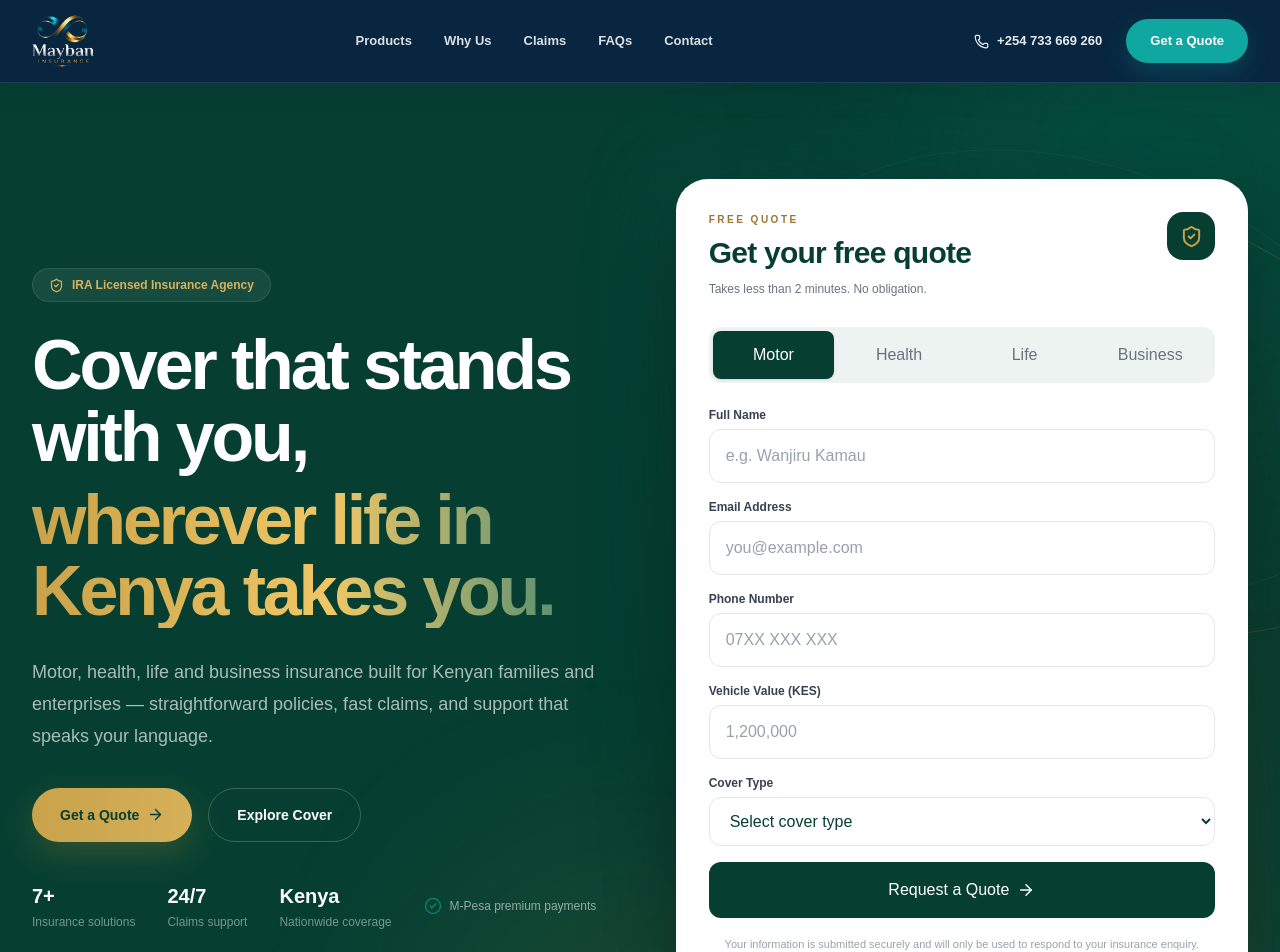
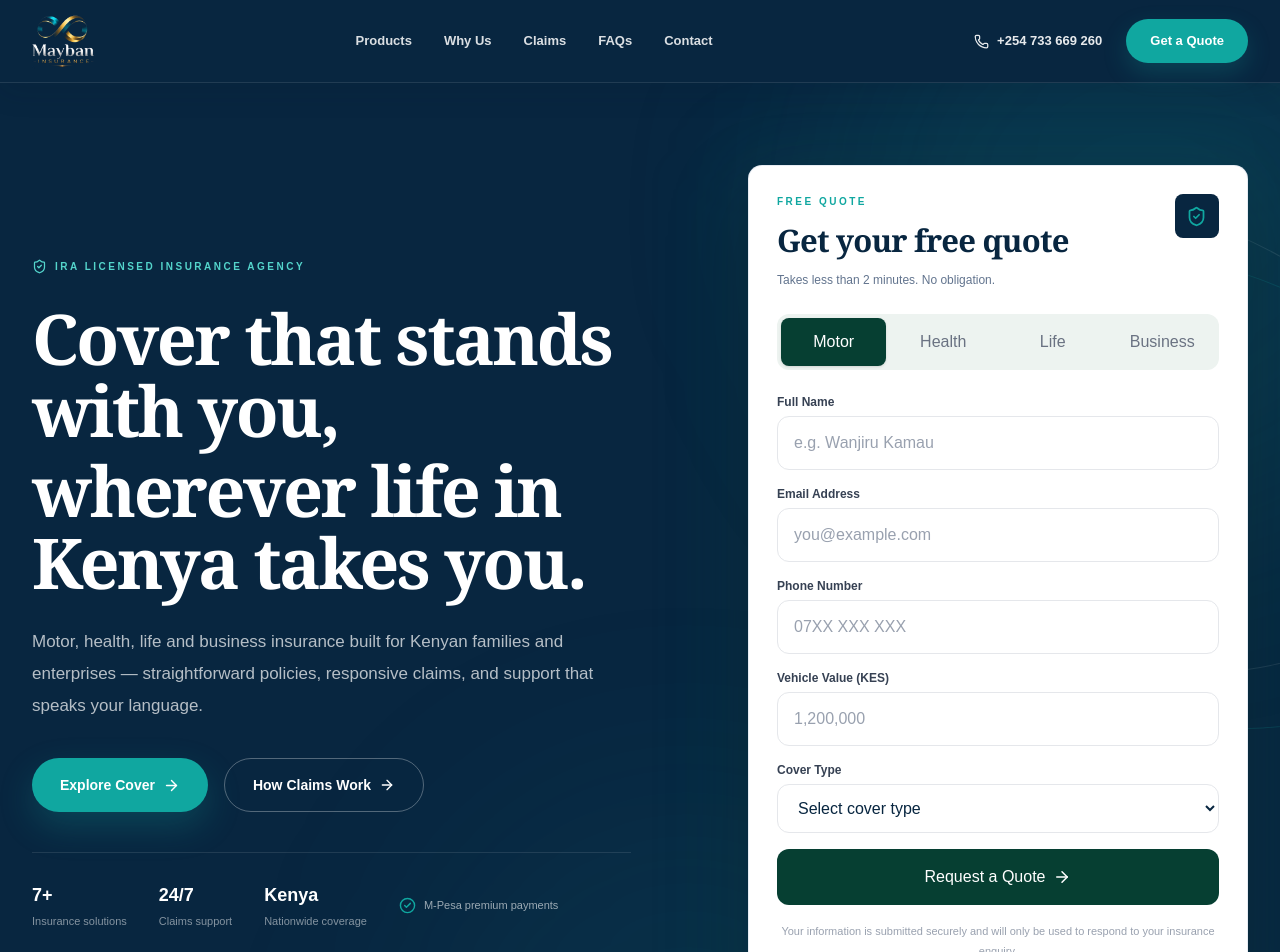
Before and after one commit to EugeneCodes254/mayban-insurance, a Next.js app: page / in a window 1280 px wide. Shown: the top 952 px of the page. Built offline with nearby package versions, Linux system fonts and the light colour scheme.

Commit message:
Redesign Mayban hero with premium insurance layout

```diff
--- a/src/components/Hero.tsx
+++ b/src/components/Hero.tsx
@@ -9,132 +9,99 @@ import { QuoteForm } from "./QuoteForm";
 
 export function Hero() {
   return (
-    <section
-      id="home"
-      className="relative overflow-hidden bg-[#063F32] text-white"
-    >
-      {/* Decorative glow */}
-      <div className="pointer-events-none absolute -right-40 -top-40 h-[520px] w-[520px] rounded-full bg-[#087F6E]/20 blur-[100px]" />
+    <section id="home" className="relative overflow-hidden bg-[#082640] text-white">
+      <div className="pointer-events-none absolute -right-44 -top-44 h-[620px] w-[620px] rounded-full bg-[#10A7A0]/12 blur-[110px]" />
+      <div className="pointer-events-none absolute -bottom-52 left-1/3 h-[520px] w-[520px] rounded-full bg-[#10A7A0]/8 blur-[110px]" />
+      <div className="pointer-events-none absolute right-[-180px] top-[120px] h-[460px] w-[700px] rounded-[50%] border border-white/10 rotate-[16deg]" />
+      <div className="pointer-events-none absolute right-[-230px] top-[175px] h-[460px] w-[700px] rounded-[50%] border border-[#10A7A0]/20 rotate-[16deg]" />
 
-      <div className="pointer-events-none absolute -bottom-40 left-1/3 h-[420px] w-[420px] rounded-full bg-[#C9A24A]/10 blur-[100px]" />
-
-      {/* Decorative lines */}
-      <div className="pointer-events-none absolute right-[-120px] top-[80px] h-[420px] w-[650px] rounded-[50%] border border-[#1d6574]/30 rotate-[18deg]" />
-
-      <div className="pointer-events-none absolute right-[-160px] top-[120px] h-[420px] w-[650px] rounded-[50%] border border-[#d7a23b]/20 rotate-[18deg]" />
-
-      <div className="relative mx-auto grid max-w-[1280px] gap-12 px-5 py-16 sm:px-8 lg:grid-cols-[1.02fr_0.98fr] lg:items-center lg:py-24">
-
-        {/* LEFT */}
-        <div>
-          <div className="mb-7 inline-flex items-center gap-2 rounded-full border border-white/10 bg-white/[0.07] px-4 py-2 text-xs font-semibold text-[#d8b15d] backdrop-blur">
+      <div className="relative mx-auto grid max-w-[1280px] gap-12 px-5 py-16 sm:px-8 lg:grid-cols-[1.04fr_0.96fr] lg:items-center lg:gap-16 lg:py-[82px]">
+        <div className="max-w-[700px]">
+          <div className="mb-7 inline-flex items-center gap-2 text-[10px] font-black uppercase tracking-[0.25em] text-[#54d4cb]">
             <ShieldCheck size={15} />
             IRA Licensed Insurance Agency
           </div>
 
-          <h1 className="max-w-[720px] text-[48px] font-black leading-[1.02] tracking-[-0.045em] sm:text-[62px] lg:text-[70px]">
+          <h1 className="max-w-[700px] font-serif text-[45px] font-bold leading-[1.03] tracking-[-0.035em] sm:text-[58px] lg:text-[70px]">
             Cover that stands with you,
-            <span className="mt-3 block bg-gradient-to-r from-[#C9A24A] via-[#f0c766] to-[#087F6E] bg-clip-text text-transparent">
+            <span className="mt-2 block text-white">
               wherever life in Kenya takes you.
             </span>
           </h1>
 
-          <p className="mt-7 max-w-[620px] text-base leading-8 text-white/65 sm:text-lg">
+          <p className="mt-7 max-w-[610px] text-[15px] leading-7 text-white/70 sm:text-[17px] sm:leading-8">
             Motor, health, life and business insurance built for Kenyan
-            families and enterprises — straightforward policies, fast claims,
-            and support that speaks your language.
+            families and enterprises — straightforward policies, responsive
+            claims, and support that speaks your language.
           </p>
 
           <div className="mt-9 flex flex-wrap gap-4">
             <a
               href="#quote"
-              className="inline-flex items-center gap-2 rounded-full bg-gradient-to-r from-[#C9A24A] to-[#D5B15A] px-7 py-4 text-sm font-extrabold text-[#063F32] shadow-[0_12px_35px_rgba(209,154,46,0.22)] transition hover:-translate-y-0.5"
+              className="inline-flex items-center gap-2 rounded-full bg-[#10A7A0] px-7 py-4 text-sm font-extrabold text-white shadow-[0_14px_35px_rgba(16,167,160,0.24)] transition hover:-translate-y-0.5 hover:bg-[#0d948e]"
             >
-              Get a Quote
+              Explore Cover
               <ArrowRight size={17} />
             </a>
 
             <a
-              href="#products"
-              className="inline-flex items-center gap-2 rounded-full border border-white/20 px-7 py-4 text-sm font-bold text-white transition hover:border-white/40 hover:bg-white/5"
+              href="#claims"
+              className="inline-flex items-center gap-2 rounded-full border border-white/30 px-7 py-4 text-sm font-bold text-white transition hover:border-white/60 hover:bg-white/5"
             >
-              Explore Cover
+              How Claims Work
+              <ArrowRight size={16} />
             </a>
           </div>
 
-          <div className="mt-10 flex flex-wrap gap-x-8 gap-y-5">
+          <div className="mt-10 flex flex-wrap items-center gap-x-8 gap-y-5 border-t border-white/10 pt-7">
             <div>
-              <p className="text-xl font-black text-white">
-                7+
-              </p>
-              <p className="mt-1 text-xs text-white/45">
-                Insurance solutions
-              </p>
+              <p className="text-lg font-black text-white">7+</p>
+              <p className="mt-1 text-[11px] text-white/50">Insurance solutions</p>
             </div>
 
             <div>
-              <p className="text-xl font-black text-white">
-                24/7
-              </p>
-              <p className="mt-1 text-xs text-white/45">
-                Claims support
-              </p>
+              <p className="text-lg font-black text-white">24/7</p>
+              <p className="mt-1 text-[11px] text-white/50">Claims support</p>
             </div>
 
             <div>
-              <p className="text-xl font-black text-white">
-                Kenya
-              </p>
-              <p className="mt-1 text-xs text-white/45">
-                Nationwide coverage
-              </p>
+              <p className="text-lg font-black text-white">Kenya</p>
+              <p className="mt-1 text-[11px] text-white/50">Nationwide coverage</p>
             </div>
 
-            <div className="flex items-center gap-2">
-              <CheckCircle2
-                size={18}
-                className="text-[#087F6E]"
-              />
-
-              <span className="text-xs text-white/55">
-                M-Pesa premium payments
-              </span>
+            <div className="flex items-center gap-2 text-[11px] text-white/60">
+              <CheckCircle2 size={17} className="text-[#10A7A0]" />
+              M-Pesa premium payments
             </div>
           </div>
         </div>
 
-        {/* RIGHT — QUOTE CARD */}
-        <div id="quote" className="relative">
-          <div className="absolute -inset-4 rounded-[38px] bg-gradient-to-br from-[#087F6E]/20 via-transparent to-[#C9A24A]/15 blur-2xl" />
+        <div id="quote" className="relative lg:ml-auto lg:w-full lg:max-w-[500px]">
+          <div className="absolute -inset-5 rounded-[38px] bg-[#10A7A0]/10 blur-2xl" />
 
-          <div className="relative rounded-[32px] border border-white/10 bg-white p-6 text-[#063F32] shadow-[0_30px_90px_rgba(0,0,0,0.35)] sm:p-8">
-            <div className="mb-7 flex items-start justify-between gap-5">
+          <div className="relative rounded-[14px] border border-slate-200/80 bg-white p-6 text-[#082640] shadow-[0_30px_80px_rgba(0,0,0,0.25)] sm:p-7">
+            <div className="mb-6 flex items-start justify-between gap-5">
               <div>
-                <p className="text-[10px] font-black uppercase tracking-[0.25em] text-[#9A762E]">
+                <p className="text-[10px] font-black uppercase tracking-[0.25em] text-[#10A7A0]">
                   Free Quote
                 </p>
-
-                <h2 className="mt-2 text-2xl font-black tracking-tight text-[#063F32] sm:text-3xl">
+                <h2 className="mt-2 font-serif text-[28px] font-bold tracking-tight text-[#082640] sm:text-[31px]">
                   Get your free quote
                 </h2>
-
-                <p className="mt-2 text-xs leading-5 text-gray-500">
+                <p className="mt-1.5 text-xs leading-5 text-slate-500">
                   Takes less than 2 minutes. No obligation.
                 </p>
               </div>
 
-              <div className="flex h-12 w-12 shrink-0 items-center justify-center rounded-2xl bg-[#063F32]">
-                <ShieldCheck
-                  size={23}
-                  className="text-[#C9A24A]"
-                />
+              <div className="flex h-11 w-11 shrink-0 items-center justify-center rounded-lg bg-[#082640]">
+                <ShieldCheck size={21} className="text-[#10A7A0]" />
               </div>
             </div>
 
             <QuoteForm />
           </div>
 
-          <div className="mt-4 flex items-center justify-center gap-2 text-xs text-white/40">
+          <div className="mt-4 flex items-center justify-center gap-2 text-[11px] text-white/45">
             <Phone size={13} />
             Need help? Call +254 733 669 260
           </div>
```
